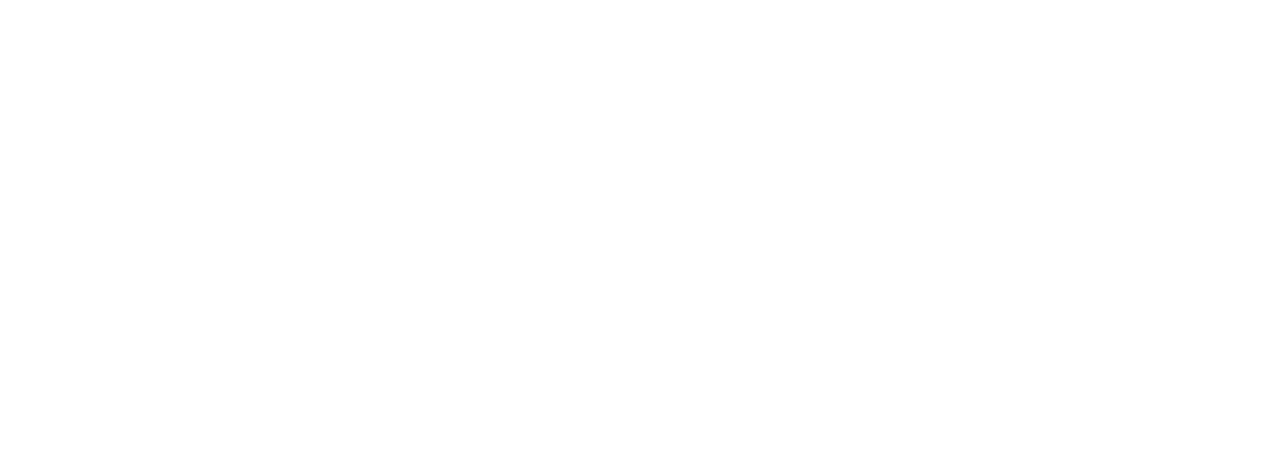
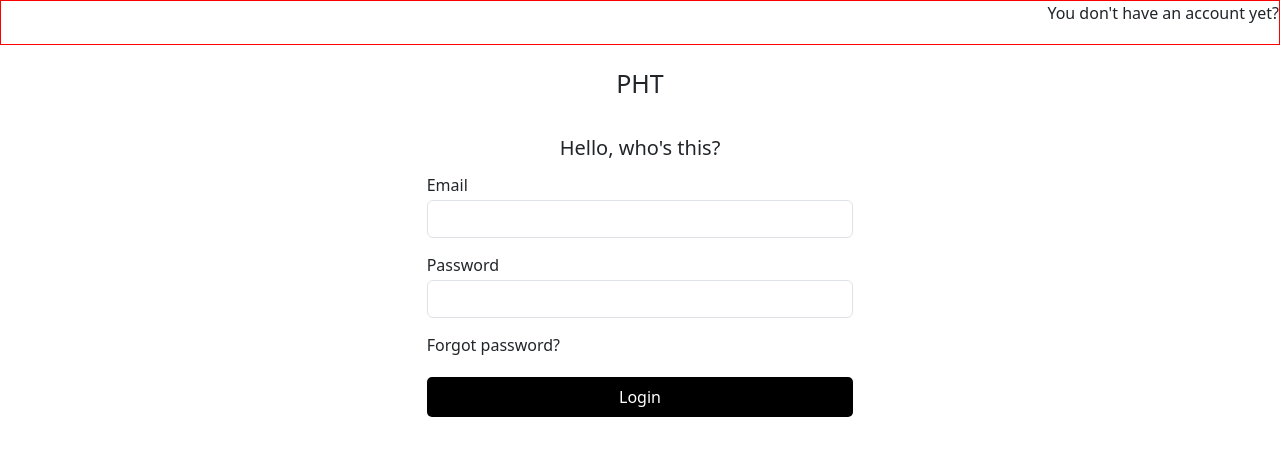
Before and after one commit to PhungHuuTai/Base-react-redux, a React (Create React App) app: page /login in a window 1280 px wide. Before the commit this address had no page. Shown: the top 456 px of the page. Built offline with nearby package versions, Linux system fonts and the light colour scheme.

Commit message:
Design Login View

```diff
--- a/src/components/Admin/Content/ManageUser.js
+++ b/src/components/Admin/Content/ManageUser.js
@@ -10,7 +10,7 @@
 import TableUserPaginate from "./TableUserPaginate";
 
 const ManageUser = (props) => {
-    const LIMIT_USER = 3;
+    const LIMIT_USER = 1;
     const [showModalCreateUser, setShowModalCreateUser] = useState(false);
     const [showModalUpdateUser, setShowModalUpdateUser] = useState(false);
     const [showModalViewUser, setShowModalViewUser] = useState(false);
@@ -89,6 +89,7 @@
                         handleClickBtnDelete={handleClickBtnDelete}
                         fetchListUsersWithPaginate={fetchListUsersWithPaginate}
                         pageCount={pageCount}
+                        curPage={curPage}
                         setCurPage={setCurPage}
                     />
                 </div>
@@ -118,6 +119,7 @@
                     dataDelete={dataDelete}
                     fetchListUsersWithPaginate={fetchListUsersWithPaginate}
                     curPage={curPage}
+                    setCurPage={setCurPage}
                 />
             </div>
         </div>
--- a/src/components/Admin/Content/ModalDeleteUser.js
+++ b/src/components/Admin/Content/ModalDeleteUser.js
@@ -3,7 +3,7 @@
 import { toast } from 'react-toastify';
 import { deleteUser } from '../../../services/apiService';
 
-const ModalDeleteUser = ({ show, setShow, dataDelete, fetchListUsersWithPaginate, curPage }) => {
+const ModalDeleteUser = ({ show, setShow, dataDelete, fetchListUsersWithPaginate, curPage, setCurPage }) => {
 
     const handleClose = () => setShow(false);
 
@@ -13,6 +13,7 @@
         if (data && data.EC === 0) {
             toast.success(data.EM);
             handleClose();
+            setCurPage(1);
             await fetchListUsersWithPaginate(curPage);
         }
 
--- a/src/components/Admin/Content/TableUserPaginate.js
+++ b/src/components/Admin/Content/TableUserPaginate.js
@@ -1,7 +1,6 @@
 import ReactPaginate from "react-paginate";
-import { useEffect, useState } from "react";
 
-const TableUserPaginate = ({ listUsers, handleClickBtnUpdate, handleClickBtnView, handleClickBtnDelete, fetchListUsersWithPaginate, pageCount, setCurPage }) => {
+const TableUserPaginate = ({ listUsers, handleClickBtnUpdate, handleClickBtnView, handleClickBtnDelete, fetchListUsersWithPaginate, pageCount, curPage, setCurPage }) => {
 
 
     const handlePageClick = (event) => {
@@ -83,6 +82,7 @@
                     containerClassName="pagination"
                     activeClassName="active"
                     renderOnZeroPageCount={null}
+                    forcePage={curPage - 1}
                 />
             </div>
         </>
--- /dev/null
+++ b/src/components/Auth/Login.js
@@ -0,0 +1,45 @@
+import { useState } from 'react';
+import './Login.scss';
+
+const Login = () => {
+    const [email, setEmail] = useState("");
+    const [password, setPassword] = useState("");
+
+    const handleSubmitLogin = () => {
+        alert('login')
+    }
+
+    return (
+        <div className="login-container">
+            <div className='login-header'>
+                You don't have an account yet?
+            </div>
+            <div className='login-title col-4 mx-auto'>
+                PHT
+            </div>
+            <div className='login-welcome col-4 mx-auto'>
+                Hello, who's this?
+            </div>
+            <div className='login-content col-4 mx-auto'>
+                <div className='form-group'>
+                    <label>Email</label>
+                    <input type='email' className='form-control' value={email}
+                        onChange={(event) => setEmail(event.target.value)}
+                    />
+                </div>
+                <div className='form-group'>
+                    <label>Password</label>
+                    <input type='password' className='form-control' value={password}
+                        onChange={(event) => setPassword(event.target.value)}
+                    />
+                </div>
+                <span className='forgot-password'>Forgot password?</span>
+                <div>
+                    <button className='btn-login' onClick={handleSubmitLogin}>Login</button>
+                </div>
+            </div>
+        </div>
+    )
+}
+
+export default Login;
--- /dev/null
+++ b/src/components/Auth/Login.scss
@@ -0,0 +1,36 @@
+.login-container {
+    .login-header {
+        height: 45px;
+        text-align: right;
+        border: 1px solid red;
+    }
+
+    .login-title {
+        font-size: 25px;
+        padding: 20px 0;
+        text-align: center;
+    }
+
+    .login-welcome {
+        font-size: 20px;
+        padding: 10px 0;
+        text-align: center;
+    }
+
+    .login-content {
+        input {
+            margin-bottom: 15px;
+            margin-top: 3px;
+        }
+
+        .btn-login {
+            width: 100%;
+            height: 40px;
+            border: none;
+            border-radius: 5px;
+            margin: 20px 0;
+            color: white;
+            background-color: black;
+        }
+    }
+}
--- a/src/components/Header/Header.js
+++ b/src/components/Header/Header.js
@@ -2,9 +2,15 @@
 import Nav from 'react-bootstrap/Nav';
 import Navbar from 'react-bootstrap/Navbar';
 import NavDropdown from 'react-bootstrap/NavDropdown';
-import { NavLink } from 'react-router-dom';
+import { NavLink, useNavigate } from 'react-router-dom';
 
 const Header = () => {
+  let navigate = useNavigate();
+
+  const handleLogin = () => {
+    navigate('./login');
+  }
+
   return (
     <Navbar expand="lg" className="bg-body-tertiary">
       <Container>
@@ -17,7 +23,7 @@
             <NavLink to="/admins" className='nav-link'>Admin</NavLink>
           </Nav>
           <Nav>
-            <button className='btn-login'>Log in</button>
+            <button className='btn-login' onClick={handleLogin}>Log in</button>
             <button className='btn-signup'>Sign up</button>
             {/* <NavDropdown title="Setting" id="basic-nav-dropdown">
               <NavDropdown.Item >Log in</NavDropdown.Item>
--- a/src/index.js
+++ b/src/index.js
@@ -11,6 +11,7 @@
 import HomePage from './components/Home/HomePage';
 import Dashboard from './components/Admin/Content/Dashboard';
 import ManageUser from './components/Admin/Content/ManageUser';
+import Login from './components/Auth/Login';
 
 const root = ReactDOM.createRoot(document.getElementById('root'));
 root.render(
@@ -26,6 +27,7 @@
           <Route index element={<Dashboard />} />
           <Route path='manage-users' element={<ManageUser />} />
         </Route>
+        <Route path='login' element={<Login />} />
       </Routes>
     </BrowserRouter>
     {/* </React.StrictMode> */}
```
